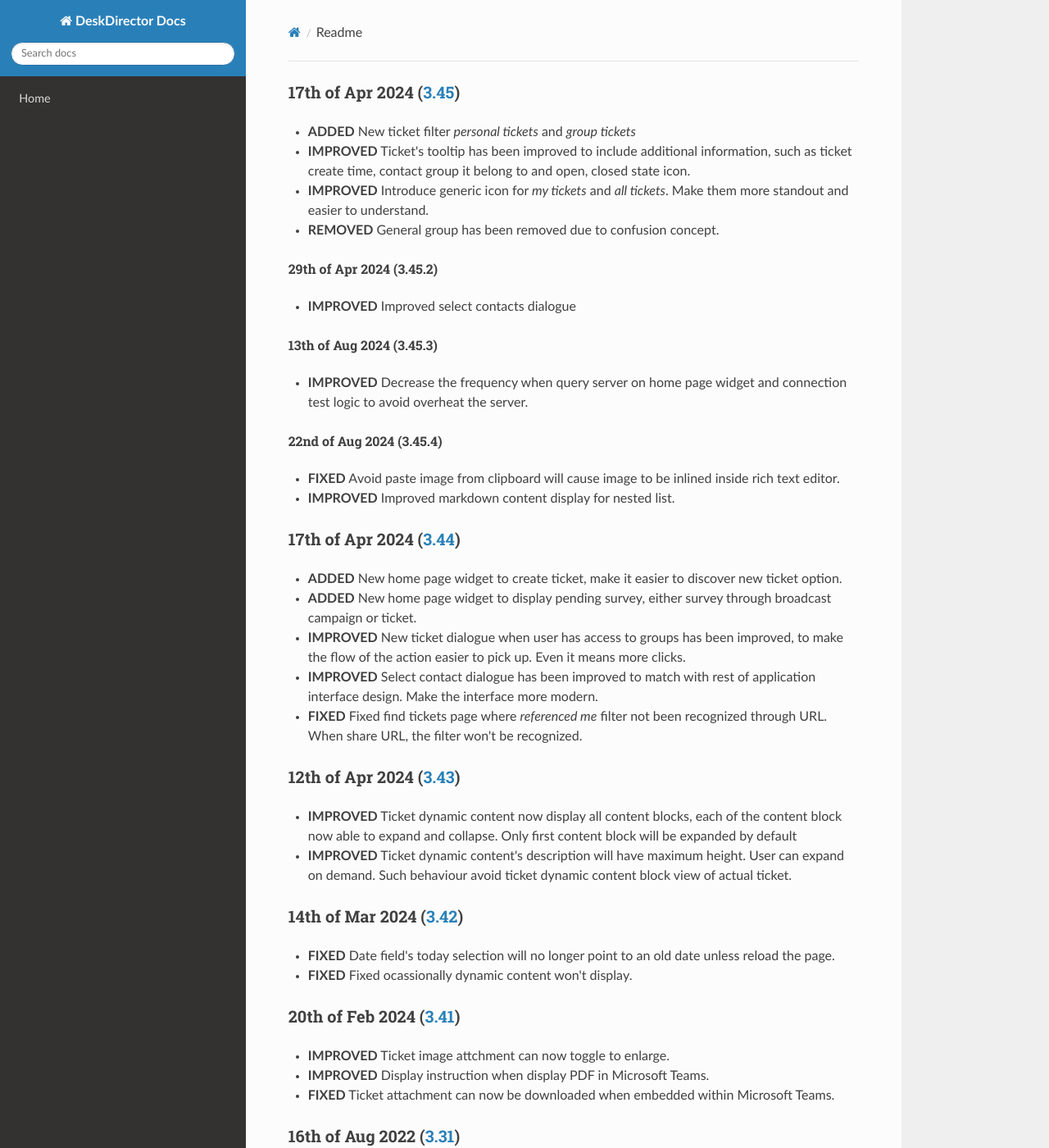
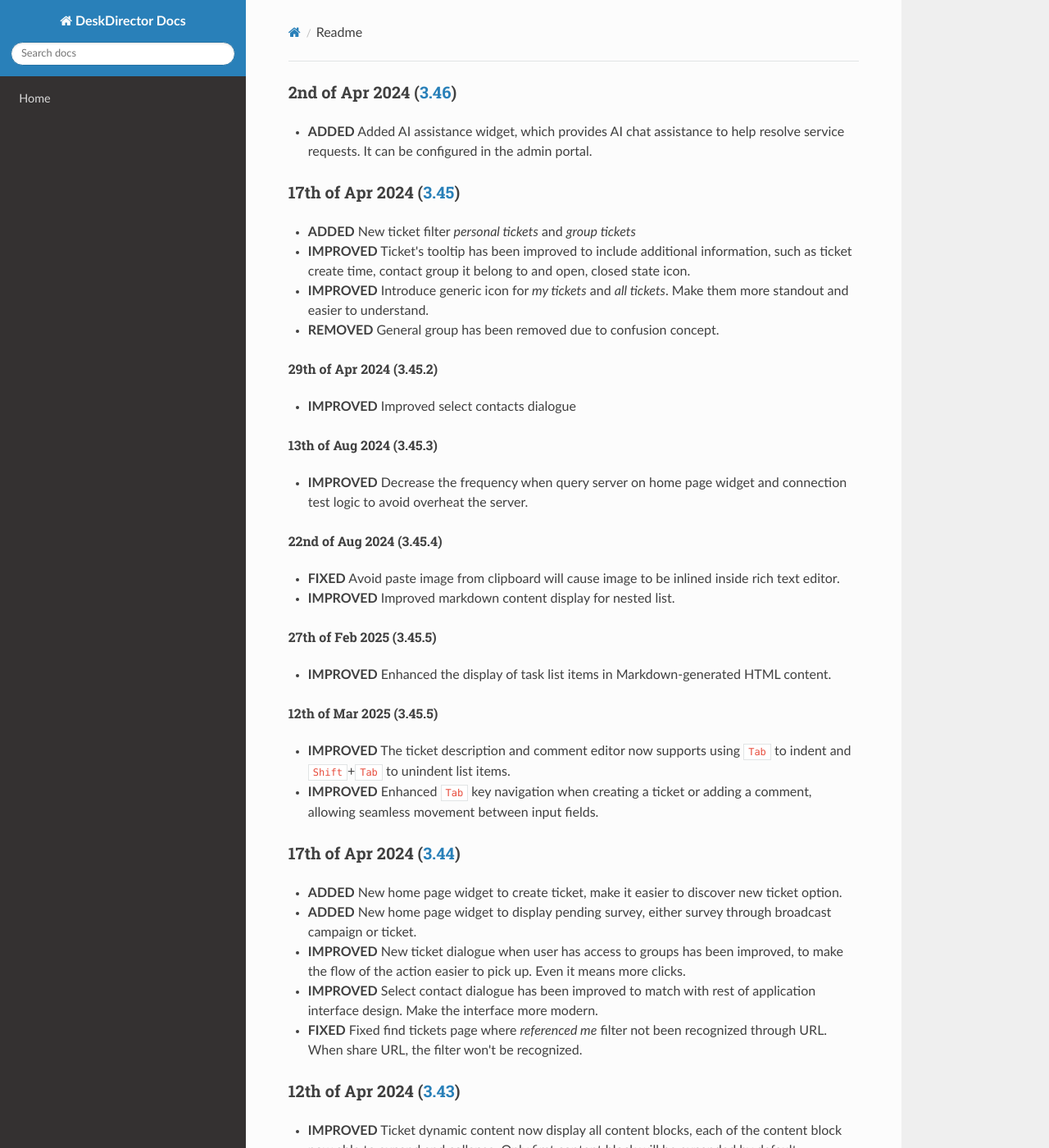
Before and after one commit to DeskDirector/docs, an MkDocs documentation site: the page built from docs/_release/portal/readme.md, in a window 1280 px wide and 1400 px high. Shown: the whole window at 82% size. Built offline with MkDocs 1.6.1, drawn with Linux system fonts in a browser that asks for light colours; nearby versions of some CDN libraries; old or Windows-style settings are respelled for this version of MkDocs.

Commit message:
Update readme.md

```diff
--- a/docs/_release/portal/readme.md
+++ b/docs/_release/portal/readme.md
@@ -1,3 +1,6 @@
+### 2nd of Apr 2024 ([3.46](v3.46))
+- **ADDED** Added AI assistance widget, which provides AI chat assistance to help resolve service requests. It can be configured in the admin portal.
+
 ### 17th of Apr 2024 ([3.45](v3.45))
 - **ADDED** New ticket filter _personal tickets_ and _group tickets_
 - **IMPROVED** Ticket's tooltip has been improved to include additional information, such as ticket create time, contact group it belong to and open, closed state icon.
@@ -13,6 +16,13 @@
 ###### 22nd of Aug 2024 (3.45.4)
 - **FIXED** Avoid paste image from clipboard will cause image to be inlined inside rich text editor.
 - **IMPROVED** Improved markdown content display for nested list.
+
+###### 27th of Feb 2025 (3.45.5)
+- **IMPROVED** Enhanced the display of task list items in Markdown-generated HTML content.
+
+###### 12th of Mar 2025 (3.45.5)
+- **IMPROVED** The ticket description and comment editor now supports using `Tab` to indent and `Shift`+`Tab` to unindent list items.
+- **IMPROVED** Enhanced `Tab` key navigation when creating a ticket or adding a comment, allowing seamless movement between input fields.
 
 ### 17th of Apr 2024 ([3.44](v3.44))
 - **ADDED** New home page widget to create ticket, make it easier to discover new ticket option.
```
